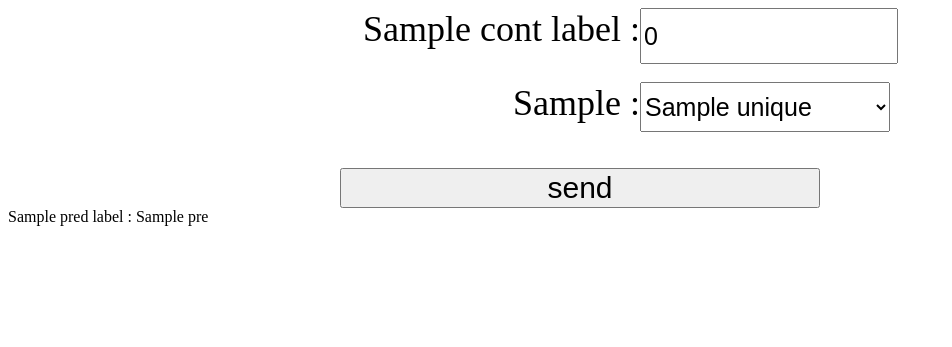
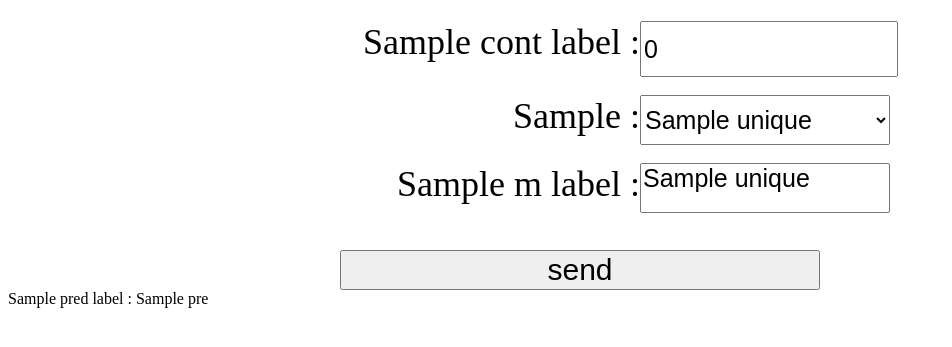
Before and after one commit to etkinpinar/machine-learning-advertising, a Flask app: template templates/index.html in a window 1280 px wide. Shown: the top 347 px of the page, without its empty margins (0-952 px from the left). Run offline with Flask 2, Linux system fonts and the light colour scheme; the template is opened without the code that fills it: most values are stand-ins (such as "Sample title", 1, 10 or a date in 2020); parts of the project's set-up code (start-up, migrations or seed data) failed here and were passed over.

Commit message:
Add files via upload

```diff
--- a/main.py
+++ b/main.py
@@ -5,61 +5,74 @@ import numpy as np
 import pickle
 from sklearn.metrics import *
 
+# label data
+label = pd.read_csv("data/data_label.csv")
+
+drop_index = label[label['label_confidence'] < 90].index
+label.drop(drop_index, inplace=True)
+
+drop_index = label[label['parents'] != '[]'].index
+label.drop(drop_index, inplace=True)
+
+label = label[['media_group_id', 'label']]
+
+label = label.drop_duplicates()
+label_unique = label['label'].unique()
+label = pd.get_dummies(label)
+label = label.groupby(["media_group_id"]).sum()
+
+# celebrity data
+celebrity = pd.read_csv("data/data_celebrity.csv")
+
+drop_index = celebrity[celebrity['confidence'] < 85].index
+celebrity.drop(drop_index, inplace=True)
+
+celebrity = celebrity[["media_group_id", "celebrity_name"]]
+celebrity = celebrity.drop_duplicates()
+celebrity_unique = celebrity['celebrity_name'].unique()
+celebrity = pd.get_dummies(celebrity)
+celebrity = celebrity.groupby(["media_group_id"]).sum()
+
+
+# main data
 data = pd.read_csv("data/data.csv")
 data = data.fillna(0)
-#data = data[:100000]
-print(data.index.size)
-
-#drop_index = data[data['purchase'] > 100].index
-#data.drop(drop_index,inplace=True)
-# data = data.drop_duplicates(subset='adset_id', keep='first')
-#celebrity = pd.read_csv("data/data_celebrity.csv")
-# print(data.index.size)
-#drop_index = celebrity[celebrity['confidence'] < 85].index
-#celebrity.drop(drop_index,inplace=True)
-# celebrity = celebrity[['media_group_id','celebrity_name']]
-#celebrity = celebrity.drop_duplicates(subset='media_group_id', keep='first')
-# print(celebrity.size)
-#data = pd.merge(data,celebrity,on="media_group_id",how="inn")
-# print(data.size)
-# data = data.join(celebrity, on="media_group_id")
-
-# drop_index = data[data['click'] == 0].index
-# data.drop(drop_index,inplace=True)
-
-celebrity = pd.read_csv("data/data_celebrity.csv")
-
-drop_index = celebrity[celebrity['confidence'] < 90].index
-celebrity.drop(drop_index, inplace=True)
-
-celebrity = celebrity.drop_duplicates(subset='media_group_id', keep='first')
-
-data = pd.merge(data, celebrity, on="media_group_id", how="left")
-data = data.fillna("no_celeb")
-print(data.index.size)
 
 predicts = np.array(['impressions', 'video_view', 'clicks', 'install', 'purchase'])
 targets = data[predicts]
 
-features = data[[ 'publisher_platform', 'platform_position', 'spend', 'celebrity_name',
-                 'account_age', 'countries', 'app_id', 'platform', 'user_os_version']]
+features = data[['publisher_platform', 'platform_position', 'spend',  'account_age',
+                 'countries', 'app_id', 'platform', 'user_os_version', 'media_group_id']]
 
-categorical_data = data[[ 'app_id', 'publisher_platform', 'celebrity_name',
-                         'platform_position','countries', 'platform','user_os_version']]
+categorical_data = data[['app_id', 'publisher_platform', 'platform_position', 'countries',
+                         'platform', 'user_os_version']]
+
+
+m_categorical_unique = [celebrity_unique, label_unique]
+m_categorical_label = ['celebrity_name', 'label']
 
 categorical_unique = []
 categorical_label = []
-continuous_label = ['spend', 'account_age']
+continuous_label = ['spend', 'account_age', 'media_group_id']
+
 
 for cat in categorical_data:
+
     categorical_unique.append(categorical_data[cat].unique())
     categorical_label.append(cat)
+
 features = pd.get_dummies(data=features)  # one-hot
 features = pd.get_dummies(data=features, columns=["app_id"])  # one-hot
+
+features = pd.merge(features, celebrity, on="media_group_id", how="left")
+features = pd.merge(features, label, on="media_group_id", how="left")
+features = features.fillna(0)
 
 print(features.columns.size)
 sample = pd.DataFrame([features.iloc[0]], columns=features.columns)
 print(sample.columns.size)
+
+
 for col in sample:
     sample[col] = 0
 
@@ -89,6 +102,7 @@ def ridge(x_train, y_train):
 
 
 def support_vector(x_train, y_train):
+
     from sklearn.svm import SVR
     model = SVR()
     model.fit(x_train, y_train.values.ravel())
@@ -128,8 +142,8 @@ def decision_tree(x_train, y_train):
     return model
 
 
-regressor = [linear, lasso, ridge, k_neighbours, random_forest, decision_tree, ml_perceptron] #
-
+#regressor = [linear, lasso, ridge, k_neighbours, random_forest, decision_tree, ml_perceptron] #
+regressor = [random_forest]
 
 def find_best():
     best_acc = [0, 0, 0, 0, 0]
@@ -138,15 +152,12 @@ def find_best():
 
     for i in range(predicts.size):
         for reg in regressor:
-            #for j in range(3):
-
+            # for j in range(3):
             x = features
             y = targets[predicts[i]]
 
             from sklearn.model_selection import train_test_split
             x_train, x_test, y_train, y_test = train_test_split(x, y, test_size=0.1)
-
-
 
             model = reg(x_train, y_train)
             acc = model.score(x_test, y_test)
@@ -186,6 +197,8 @@ app = Flask(__name__)
 @app.route('/')
 def dropdown():
     return render_template('index.html',
+                           m_drops=m_categorical_unique,
+                           m_label=m_categorical_label,
                            drops=categorical_unique,
                            cat_lab=categorical_label,
                            cont_label=continuous_label)
@@ -200,11 +213,22 @@ def predict():
         for i in categorical_label:
             new_sample[i + "_" + request.form.get(i)] = 1
 
+        for i in m_categorical_label:
+            values = request.form.getlist(i)
+            for j in values:
+                new_sample[i + "_" + j] = 1
+
+        for i in m_categorical_label:
+            new_sample[i + "_" + request.form.get(i)] = 1
+
         for i in continuous_label:
             if not request.form.get(i):
                 new_sample[i] = 0
             else:
                 new_sample[i] = request.form.get(i)
+
+        for i in new_sample:
+            print(i, new_sample[i][0])
 
         print(new_sample.columns.size)
         predictions = test_row(new_sample)
@@ -214,11 +238,14 @@ def predict():
 
         return render_template("index.html",
                                drops=categorical_unique,
+                               m_drops=m_categorical_unique,
+                               m_label=m_categorical_label,
                                cat_lab=categorical_label,
                                cont_label=continuous_label,
                                pred_label=predicts,
                                pred=predictions)
 # else error
 
-find_best()
+
+# find_best()
 app.run()
--- a/templates/index.html
+++ b/templates/index.html
@@ -41,9 +41,10 @@
             float: left;
         }
     </style>
+
+    <h1 style="text-align: center;"></h1>
 </head>
 <body>
-
 
         <form action="/predict" method="post">
 
@@ -52,7 +53,7 @@
                 <div>{{label}} :</div>
                 <input name={{label}} class="inputs" type="number" value="0">
             </div>
-             <br>
+            <br>
             {% endfor %}
 
             {% for drop in drops %}
@@ -61,12 +62,27 @@
 
             <select name={{cat_lab[loop.index-1]}} class="inputs">
                {% for unique in drop %}
-                <option value= "{{unique}}" SELECTED>{{unique}}</option>"
+                <option value= "{{unique}}">{{unique}}</option>
+               {% endfor %}
+            </select>
+            </div>
+            <br>
+            {% endfor %}
+
+            {% for m_drop in m_drops %}
+            <div>
+                <div>{{m_label[loop.index-1]}} :</div>
+
+            <select multiple name={{m_label[loop.index-1]}} class="inputs">
+               {% for unique in m_drop %}
+                <option value= "{{unique}}" >{{unique}}</option>
                {% endfor %}
             </select> </div>
             <br>
             {% endfor %}
+
             <br>
+
             <input class="but" type="submit" value="send">
         </form>
 
```
